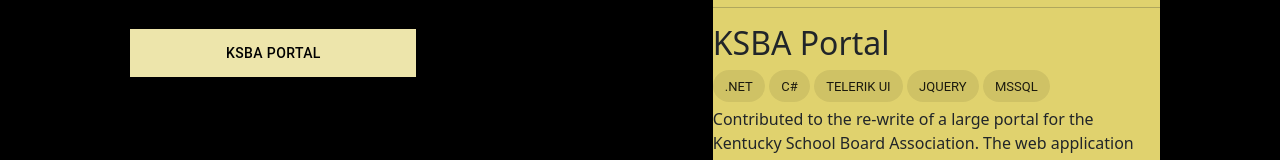
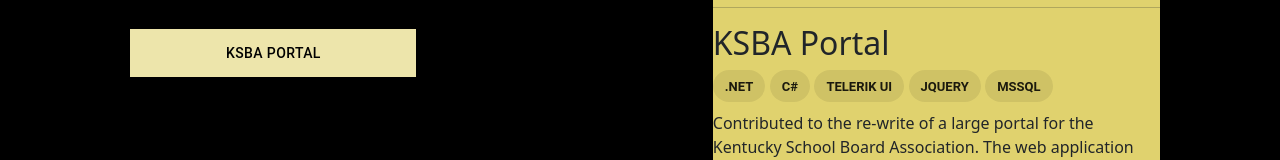
Before and after one commit to laurenmilesdev/portfolio, a Next.js app: page / in a window 1280 px wide. Both pictures are taken after a click on the tab "PROJECTS". Shown: the part 177-337 px from the top of the page. Built offline with nearby package versions, Linux system fonts and the light colour scheme; a web font is replaced by a local one.

Commit message:
Updated Technologies component css

```diff
--- a/src/components/projects/Technologies.module.css
+++ b/src/components/projects/Technologies.module.css
@@ -1,12 +1,15 @@
 .chip-container {
   display: flex;
+  flex-direction: row;
+  flex-wrap: wrap;
   margin-bottom: 1%;
 }
 
 .chip {
-  color: #000;
+  color: var(--secondary);
   background-color: #fff;
+  font-weight: 700;
   border: none;
-  border-radius: 5%;
   margin-right: 1%;
+  margin-bottom: 1%;
 }
```
